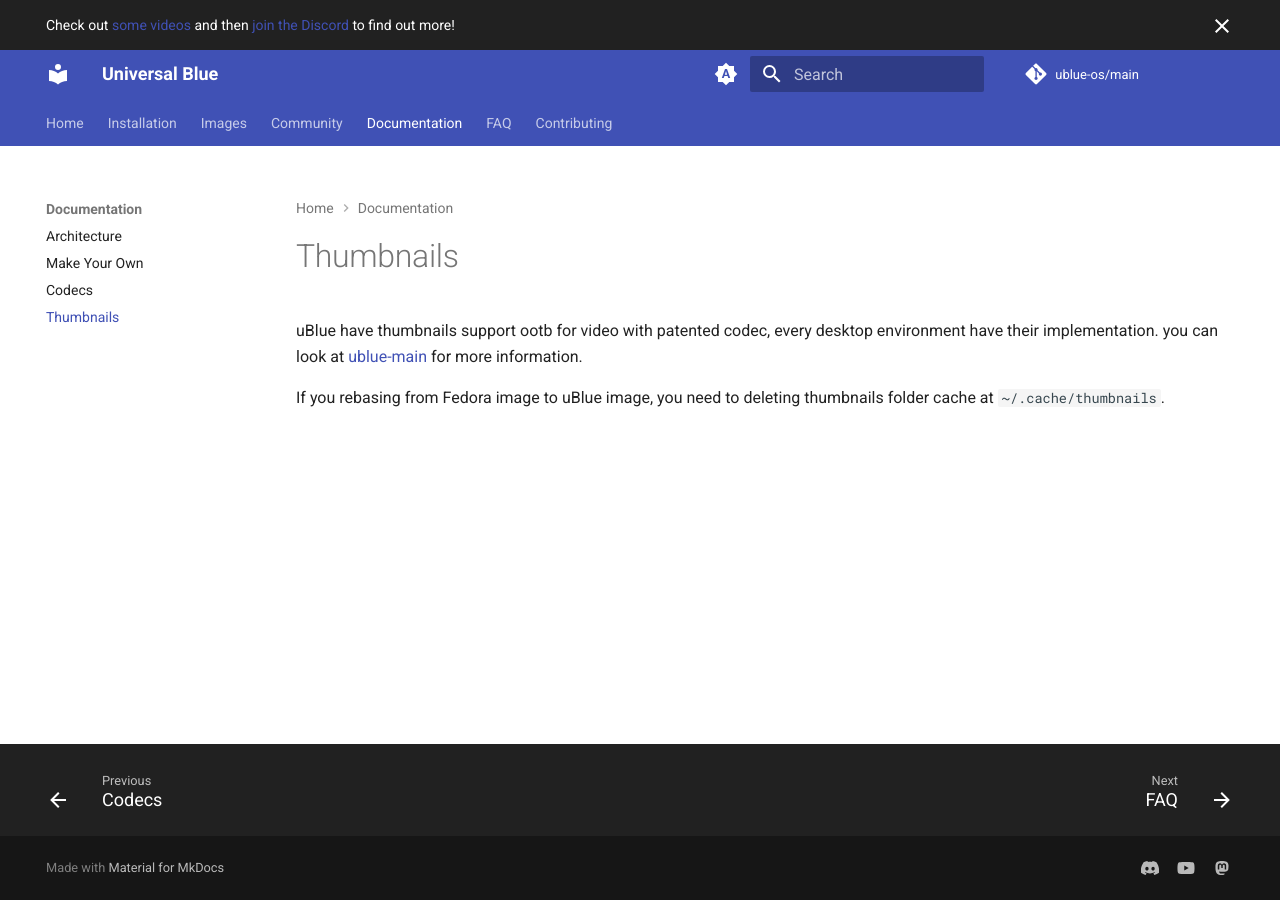
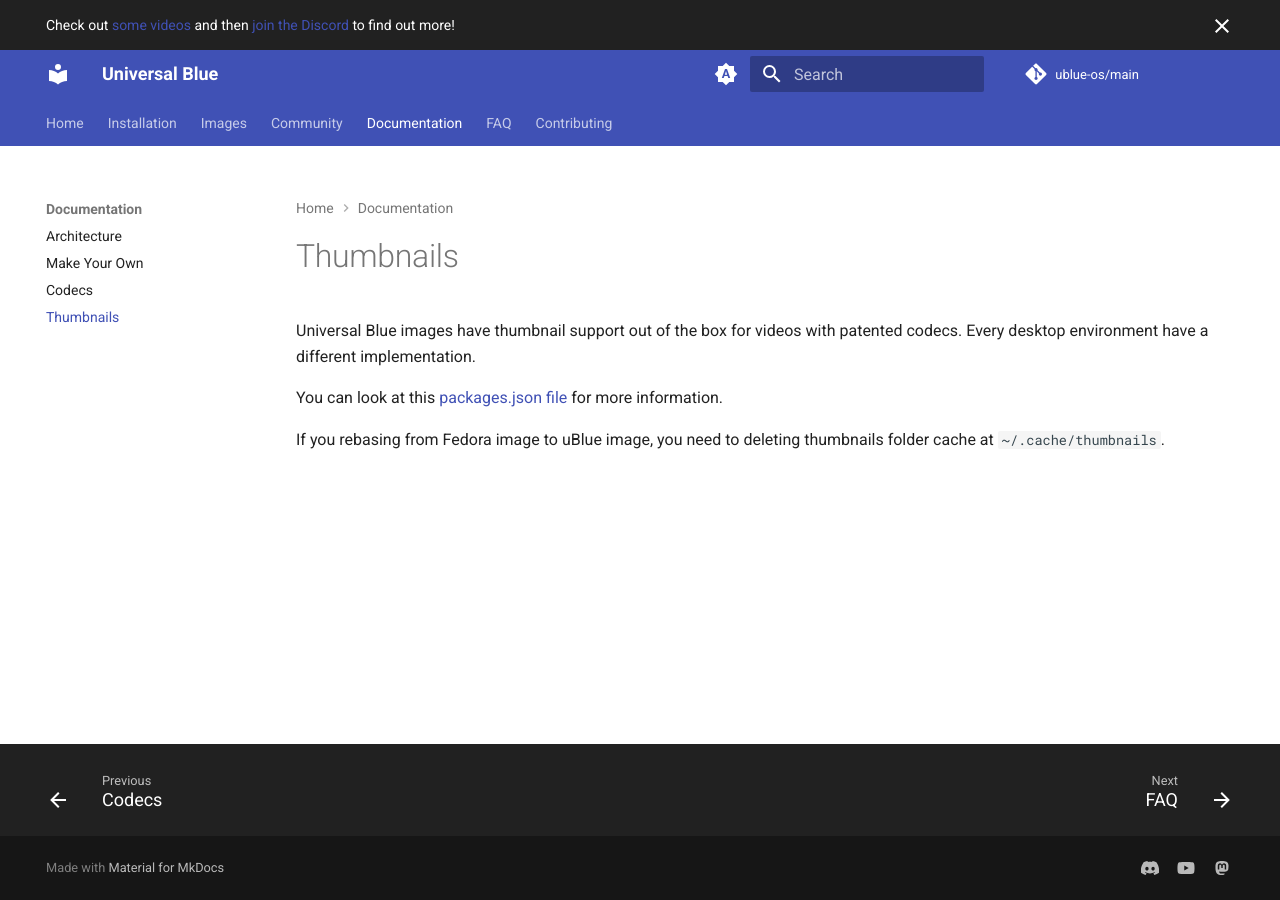
Before and after one commit to ublue-os/website, an MkDocs documentation site: the page built from docs/thumbnails.md, in a window 1280 px wide. Built offline with MkDocs 1.6.1 and Material for MkDocs 9.7.7, drawn with Linux system fonts in a browser that asks for light colours; comment, search, counter and statistics services are not loaded.

Commit message:
Update docs/thumbnails.md
Co-authored-by: Jorge O. Castro <jorge.castro@gmail.com>

````diff
--- a/docs/thumbnails.md
+++ b/docs/thumbnails.md
@@ -1,3 +1,5 @@
-uBlue have thumbnails support ootb for video with patented codec, every desktop environment have their implementation. you can look at [ublue-main](https://github.com/ublue-os/main/blob/main/packages.json) for more information.
+Universal Blue images have thumbnail support out of the box for videos with patented codecs.  Every desktop environment have a different implementation.
+
+You can look at this [packages.json file](https://github.com/ublue-os/main/blob/main/packages.json) for more information.
 
 If you rebasing from Fedora image to uBlue image, you need to deleting thumbnails folder cache at ```~/.cache/thumbnails```.
````
